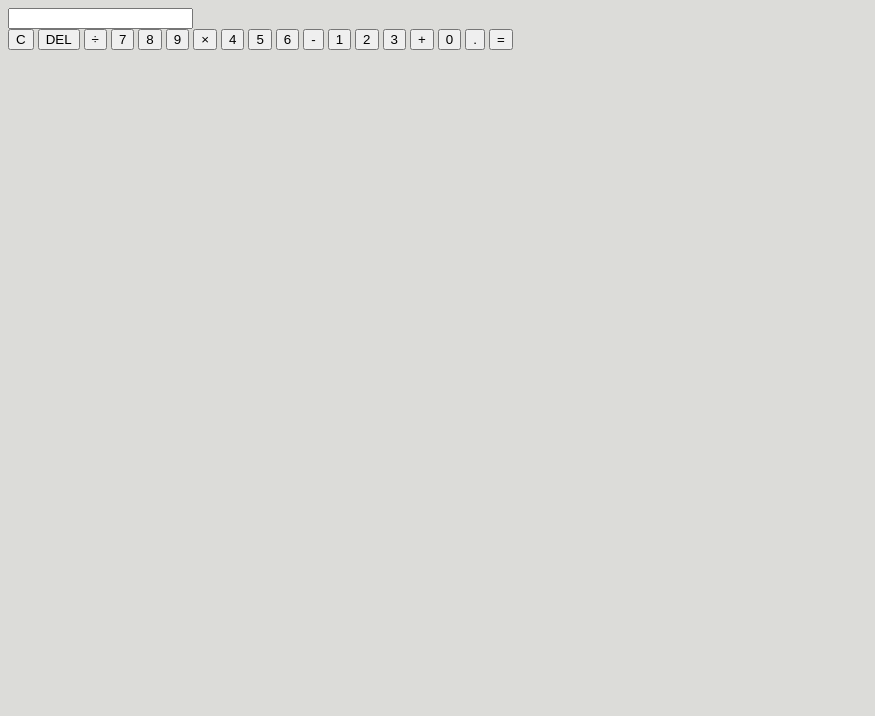
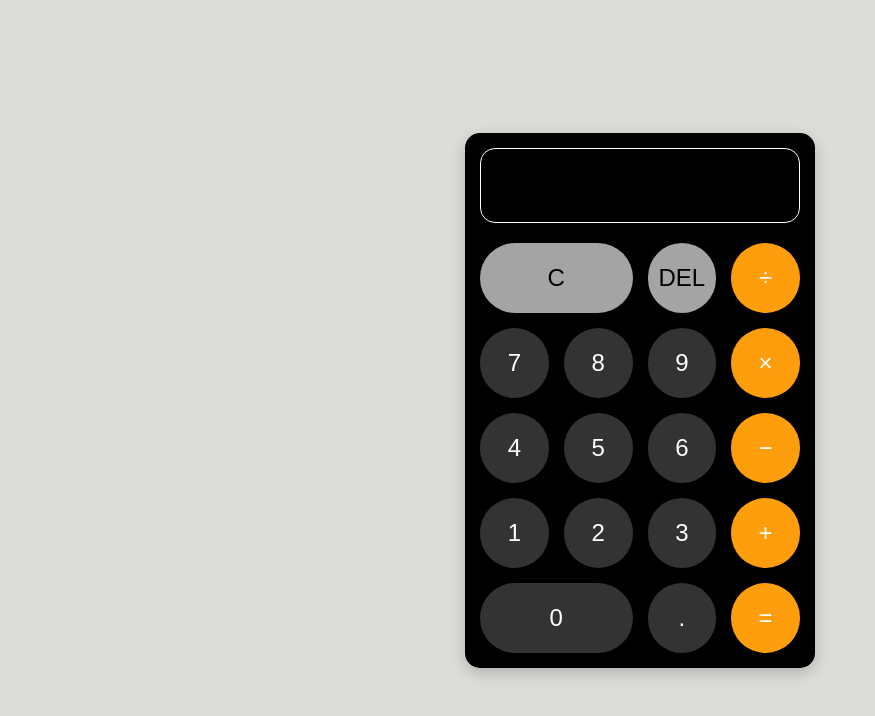
Before and after one commit to Chathura0607/Simple_Calculator_HTML_CSS_JS, a plain HTML site: page index.html in a window 1280 px wide. Shown: the whole page, without its empty margins (0-875 px from the left). Drawn offline with Linux system fonts and the light colour scheme.

Commit message:
UI Complete

```diff
--- a/css/style.css
+++ b/css/style.css
@@ -1,3 +1,77 @@
 body {
+  display: flex;
+  align-items: center;
+  justify-content: center;
+  height: 100vh;
+  margin: 0;
   background-color: #dcdcd9;
+  font-family: Arial, sans-serif;
 }
+
+.calculator {
+  width: 320px;
+  background-color: #000;
+  padding: 15px;
+  border-radius: 15px;
+  box-shadow: 0px 5px 15px rgba(0, 0, 0, 0.2);
+}
+
+#display {
+  width: 100%;
+  height: 75px;
+  background-color: #000;
+  color: #fff;
+  border: 1px solid #fff;
+  border-radius: 15px;
+  box-sizing: border-box;
+  text-align: right;
+  font-size: 2rem;
+  padding: 0 15px;
+  margin-bottom: 20px;
+}
+
+.buttons {
+  display: grid;
+  grid-template-columns: repeat(4, 1fr);
+  gap: 15px;
+}
+
+button {
+  height: 70px;
+  font-size: 1.5rem;
+  border: none;
+  cursor: pointer;
+  border-radius: 50px;
+  transition: background-color 0.2s ease;
+}
+
+.double_width {
+  grid-column: span 2;
+}
+
+.button_black {
+  background-color: #323332;
+  color: #fff;
+}
+
+.button_gray {
+  background-color: #a4a4a5;
+  color: #000;
+}
+
+.button_orange {
+  background-color: #ff9e0d;
+  color: #fff;
+}
+
+.button_orange:hover {
+  background-color: #ffb74d;
+}
+
+.button_black:hover {
+  background-color: #4a4a4a;
+}
+
+.button_gray:hover {
+  background-color: #bcbcbc;
+}
--- a/index.html
+++ b/index.html
@@ -10,28 +10,28 @@
     <div class="calculator">
       <input type="text" id="display" />
       <div class="buttons">
-        <button>C</button>
-        <button>DEL</button>
-        <button>÷</button>
+        <button class="double_width button_gray">C</button>
+        <button class="button_gray">DEL</button>
+        <button class="button_orange">÷</button>
 
-        <button>7</button>
-        <button>8</button>
-        <button>9</button>
-        <button>×</button>
+        <button class="button_black">7</button>
+        <button class="button_black">8</button>
+        <button class="button_black">9</button>
+        <button class="button_orange">×</button>
 
-        <button>4</button>
-        <button>5</button>
-        <button>6</button>
-        <button>-</button>
+        <button class="button_black">4</button>
+        <button class="button_black">5</button>
+        <button class="button_black">6</button>
+        <button class="button_orange">−</button>
 
-        <button>1</button>
-        <button>2</button>
-        <button>3</button>
-        <button>+</button>
+        <button class="button_black">1</button>
+        <button class="button_black">2</button>
+        <button class="button_black">3</button>
+        <button class="button_orange">+</button>
 
-        <button>0</button>
-        <button>.</button>
-        <button>=</button>
+        <button class="double_width button_black">0</button>
+        <button class="button_black">.</button>
+        <button class="button_orange">=</button>
       </div>
     </div>
   </body>
```
